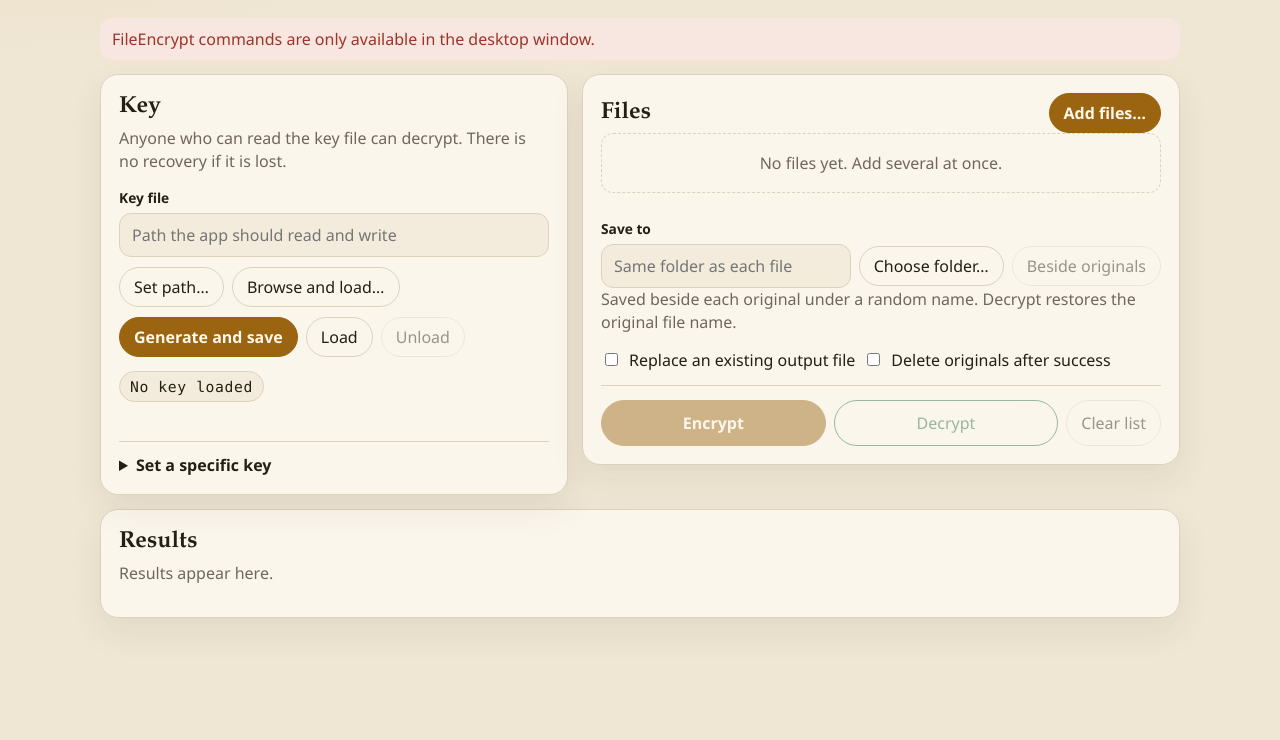
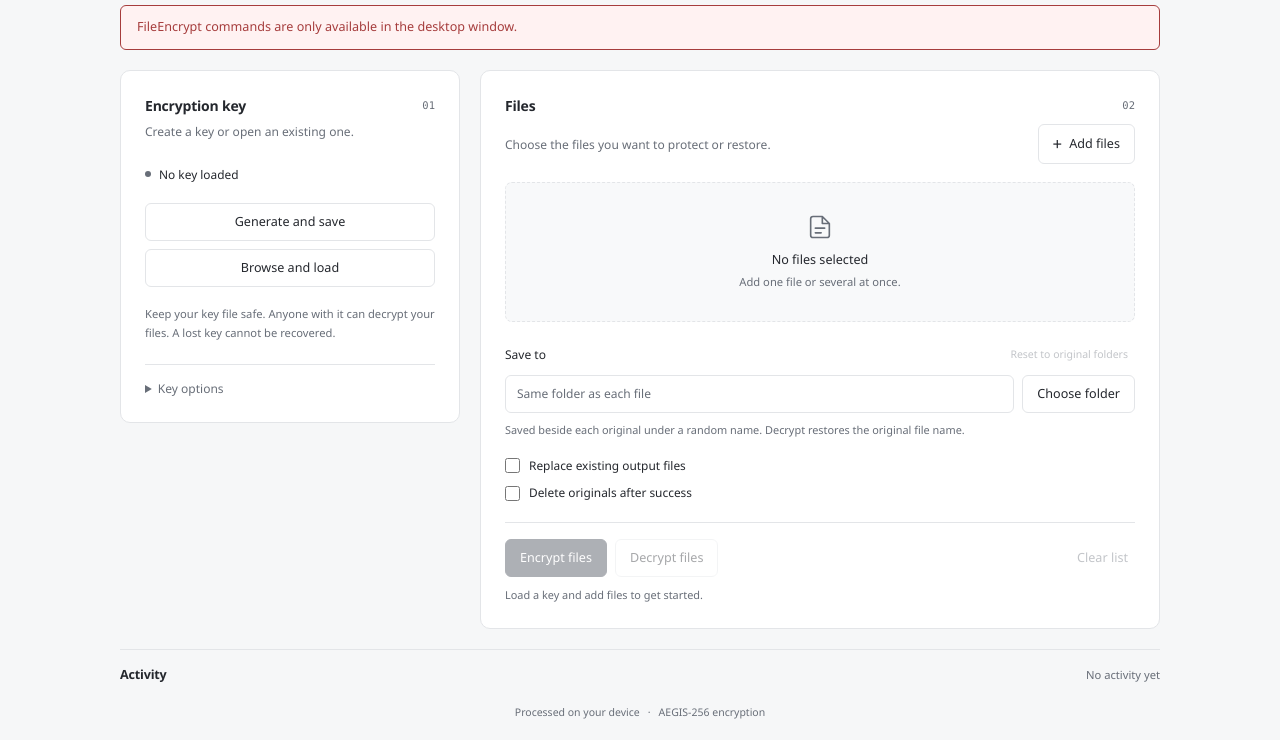
Before and after one commit to justindowding555-lgtm/FileEncrypt, a website: page src/index.html in a window 1280 px wide. Shown: the part 93-833 px from the top of the page. Before the commit the page ends 800 px from the top, so only its background shows below. Drawn offline with Linux system fonts and the light colour scheme.

Commit message:
Update design

```diff
--- a/src/index.html
+++ b/src/index.html
@@ -10,107 +10,109 @@
   <body>
     <div class="app">
       <header class="brand">
-        <span class="seal" aria-hidden="true">Fe</span>
+        <span class="brand-mark" aria-hidden="true">
+          <svg viewBox="0 0 24 24" fill="none" stroke="currentColor" stroke-width="1.6" stroke-linecap="round" stroke-linejoin="round">
+            <rect x="5" y="10" width="14" height="11" rx="2" />
+            <path d="M8 10V7a4 4 0 0 1 8 0v3M12 14v3" />
+          </svg>
+        </span>
         <div>
           <h1>FileEncrypt</h1>
-          <p class="lede">AEGIS-256 for the files you choose. The key lives in a file this window can write.</p>
+          <p class="lede">Your files. Only your key.</p>
         </div>
+        <span class="brand-note">Local file encryption</span>
       </header>
 
+      <main>
         <div id="alert" class="alert" role="alert" hidden></div>
-
         <div class="workspace">
-        <section class="panel" aria-labelledby="key-heading">
-          <h2 id="key-heading">Key</h2>
-          <p class="sub">Anyone who can read the key file can decrypt. There is no recovery if it is lost.</p>
-          <label class="field-label" for="key-path">Key file</label>
-          <div class="row">
-            <input
-              id="key-path"
-              type="text"
-              spellcheck="false"
-              autocomplete="off"
-              placeholder="Path the app should read and write"
-            />
+          <section class="panel key-panel" aria-labelledby="key-heading">
+            <div class="section-head">
+              <h2 id="key-heading">Encryption key</h2>
+              <span class="step" aria-hidden="true">01</span>
             </div>
-          <div class="row">
-            <button type="button" id="set-path">Set path…</button>
-            <button type="button" id="browse-load">Browse and load…</button>
-          </div>
-          <div class="row">
-            <button type="button" class="primary" id="generate">Generate and save</button>
-            <button type="button" id="load">Load</button>
-            <button type="button" id="unload">Unload</button>
-          </div>
+            <p class="sub section-description">Create a key or open an existing one.</p>
+            <div class="key-status">
               <p id="fingerprint" class="fingerprint" aria-live="polite">No key loaded</p>
               <p id="key-message" class="message" aria-live="polite"></p>
-
+            </div>
+            <div class="key-actions">
+              <button type="button" id="generate">Generate and save</button>
+              <button type="button" id="browse-load">Browse and load</button>
+            </div>
+            <p class="key-note">Keep your key file safe. Anyone with it can decrypt your files. A lost key cannot be recovered.</p>
+            <details class="key-options">
+              <summary>Key options</summary>
+              <div class="details-content">
+                <label class="field-label" for="key-path">Key file path</label>
+                <input id="key-path" type="text" spellcheck="false" autocomplete="off" placeholder="Choose or enter a path" />
+                <div class="row path-actions">
+                  <button type="button" id="set-path">Set path</button>
+                  <button type="button" id="load">Load</button>
+                  <button type="button" id="unload" disabled>Unload</button>
+                </div>
                 <details>
-            <summary>Set a specific key</summary>
-            <p class="sub">
-              Paste 32 bytes as 64 hex characters or standard base64. A typed key passes through this window, so prefer Generate and save.
-            </p>
+                  <summary>Use a specific key</summary>
+                  <div class="details-content">
+                    <p class="sub">Enter 64 hex characters or 32 bytes in standard base64. Prefer generating a key to keep it out of this window.</p>
                     <label class="field-label" for="key-text">Key</label>
-            <div class="row">
-              <input
-                id="key-text"
-                type="password"
-                spellcheck="false"
-                autocomplete="off"
-                autocapitalize="off"
-                autocorrect="off"
-              />
-              <button type="button" id="save-typed">Write key to file</button>
+                    <input id="key-text" type="password" spellcheck="false" autocomplete="off" autocapitalize="off" autocorrect="off" />
+                    <button type="button" class="typed-key-button" id="save-typed">Write key to file</button>
+                  </div>
+                </details>
               </div>
             </details>
           </section>
 
-        <section class="panel" aria-labelledby="files-heading">
+          <section class="panel files-panel" aria-labelledby="files-heading">
             <div class="section-head">
               <h2 id="files-heading">Files <span id="file-count"></span></h2>
-            <button type="button" class="primary" id="add-files">Add files…</button>
+              <span class="step" aria-hidden="true">02</span>
             </div>
-          <p id="file-empty" class="empty">No files yet. Add several at once.</p>
-          <ul id="file-list" class="file-list"></ul>
-
+            <div class="file-toolbar">
+              <p class="sub">Choose the files you want to protect or restore.</p>
+              <button type="button" id="add-files"><span aria-hidden="true">+</span> Add files</button>
+            </div>
+            <div id="file-empty" class="empty">
+              <svg aria-hidden="true" viewBox="0 0 24 24" fill="none" stroke="currentColor" stroke-width="1.4" stroke-linecap="round" stroke-linejoin="round">
+                <path d="M14 3H6a2 2 0 0 0-2 2v14a2 2 0 0 0 2 2h12a2 2 0 0 0 2-2V9zM14 3v6h6M8 13h8M8 17h5" />
+              </svg>
+              <p>No files selected</p>
+              <span>Add one file or several at once.</span>
+            </div>
+            <ul id="file-list" class="file-list" aria-label="Selected files"></ul>
+            <div class="output-settings">
+              <div class="section-head output-heading">
                 <label class="field-label" for="output-dir">Save to</label>
-          <div class="row">
-            <input
-              id="output-dir"
-              type="text"
-              spellcheck="false"
-              autocomplete="off"
-              placeholder="Same folder as each file"
-            />
-            <button type="button" id="choose-output">Choose folder…</button>
-            <button type="button" id="clear-output">Beside originals</button>
+                <button type="button" class="text-button" id="clear-output" disabled>Reset to original folders</button>
               </div>
-          <p id="output-hint" class="sub tight">Saved beside each original under a random name. Decrypt restores the original file name.</p>
-
+              <div class="row output-row">
+                <input id="output-dir" type="text" spellcheck="false" autocomplete="off" placeholder="Same folder as each file" aria-describedby="output-hint" />
+                <button type="button" id="choose-output">Choose folder</button>
+              </div>
+              <p id="output-hint" class="sub output-hint">Encrypted files get a random name. Decryption restores the original name.</p>
+            </div>
             <div class="checks">
-            <label class="check">
-              <input id="overwrite" type="checkbox" />
-              Replace an existing output file
-            </label>
-            <label class="check">
-              <input id="remove-original" type="checkbox" />
-              Delete originals after success
-            </label>
+              <label class="check"><input id="overwrite" type="checkbox" />Replace existing output files</label>
+              <label class="check"><input id="remove-original" type="checkbox" />Delete originals after success</label>
             </div>
-
             <div class="actions">
-            <button type="button" class="primary" id="encrypt" disabled>Encrypt</button>
-            <button type="button" class="decrypt" id="decrypt" disabled>Decrypt</button>
-            <button type="button" id="clear-files">Clear list</button>
+              <button type="button" class="primary" id="encrypt" disabled>Encrypt files</button>
+              <button type="button" id="decrypt" disabled>Decrypt files</button>
+              <button type="button" class="text-button" id="clear-files" disabled>Clear list</button>
             </div>
+            <p id="action-hint" class="action-hint" aria-live="polite">Load a key and add files to get started.</p>
           </section>
         </div>
-
-      <section class="panel" aria-labelledby="results-heading">
-        <h2 id="results-heading">Results</h2>
-        <p id="result-summary" class="sub" aria-live="polite">Results appear here.</p>
+        <section class="results-panel" aria-labelledby="results-heading">
+          <div class="section-head">
+            <h2 id="results-heading">Activity</h2>
+            <p id="result-summary" class="sub" aria-live="polite">No activity yet</p>
+          </div>
           <ul id="results" class="results"></ul>
         </section>
+      </main>
+      <footer>Processed on your device <span aria-hidden="true">&middot;</span> AEGIS-256 encryption</footer>
     </div>
   </body>
 </html>
--- a/src/main.js
+++ b/src/main.js
@@ -39,6 +39,7 @@ function clearAlert() {
 
 function applyStatus(status, updatePath) {
   state.keyLoaded = Boolean(status.keyLoaded);
+  $("fingerprint").classList.toggle("is-loaded", state.keyLoaded);
   if (updatePath && status.keyPath) {
     $("key-path").value = status.keyPath;
   }
@@ -51,8 +52,8 @@ function applyStatus(status, updatePath) {
   $("key-message").textContent =
     status.message ||
     (status.keyLoaded
-      ? "This key is in memory for encrypt and decrypt."
-      : "Create a key file, or load one you already have.");
+      ? "Ready to encrypt or decrypt your files."
+      : "Choose a key to get started.");
   renderControls();
 }
 
@@ -72,6 +73,15 @@ function renderControls() {
   $("choose-output").disabled = state.busy;
   $("clear-output").disabled = state.busy || $("output-dir").value.trim() === "";
   $("file-count").textContent = noFiles ? "" : `(${state.files.length})`;
+  $("action-hint").textContent = state.busy
+    ? "Working. Please wait…"
+    : !state.keyLoaded && noFiles
+      ? "Load a key and add files to get started."
+      : !state.keyLoaded
+        ? "Load a key to continue."
+        : noFiles
+          ? "Add files to continue."
+          : `${state.files.length} ${state.files.length === 1 ? "file" : "files"} ready to encrypt or decrypt.`;
   renderOutputHint();
 }
 
@@ -111,6 +121,7 @@ function renderFiles() {
 
     const remove = document.createElement("button");
     remove.type = "button";
+    remove.className = "text-button";
     remove.textContent = "Remove";
     remove.disabled = state.busy;
     remove.setAttribute("aria-label", `Remove ${baseName(path)}`);
--- a/src/styles.css
+++ b/src/styles.css
@@ -1,375 +1,172 @@
 :root {
-  color-scheme: dark;
-  --bg: #12140f;
-  --panel: #1c2018;
-  --inset: #10130e;
-  --line: #353b2e;
-  --text: #f4f0e6;
-  --muted: #a39b8c;
-  --brass: #e2a84a;
-  --brass-ink: #2a1d08;
-  --mint: #b7d7c3;
-  --danger: #f0a598;
-  --danger-bg: #3c2420;
-  --ok-bg: #1b2d24;
-  --fail-bg: #3c2420;
-  --shadow: 0 16px 40px rgba(0, 0, 0, 0.28);
-  --font: "Segoe UI", sans-serif;
-  --display: "Palatino Linotype", Palatino, Georgia, serif;
-  --mono: "Cascadia Mono", Consolas, "Courier New", monospace;
+  color-scheme: light;
+  --bg: #f6f7f8;
+  --panel: #ffffff;
+  --inset: #f8f9fa;
+  --line: #e3e5e8;
+  --text: #24272d;
+  --muted: #686e78;
+  --accent: #343b48;
+  --accent-hover: #202630;
+  --accent-ink: #ffffff;
+  --focus: #5d7cba;
+  --success: #287451;
+  --danger: #a63d3d;
+  --danger-bg: #fff2f2;
+  --font: "Segoe UI", -apple-system, BlinkMacSystemFont, sans-serif;
+  --mono: "Cascadia Mono", Consolas, monospace;
+  font-family: var(--font);
+  font-size: 14px;
+  font-synthesis: none;
 }
 
-@media (prefers-color-scheme: light) {
+@media (prefers-color-scheme: dark) {
   :root {
-    color-scheme: light;
-    --bg: #efe6d4;
-    --panel: #fbf6ec;
-    --inset: #f3ecdd;
-    --line: #ddd2bc;
-    --text: #241f16;
-    --muted: #6f675b;
-    --brass: #9a6410;
-    --brass-ink: #fff8ec;
-    --mint: #1d6a42;
-    --danger: #9d3428;
-    --danger-bg: #f8e6e1;
-    --ok-bg: #e7f5ec;
-    --fail-bg: #f8e6e1;
-    --shadow: 0 14px 34px rgba(80, 55, 20, 0.08);
+    color-scheme: dark;
+    --bg: #151719;
+    --panel: #1c1e21;
+    --inset: #202326;
+    --line: #34373c;
+    --text: #e9eaed;
+    --muted: #a0a5af;
+    --accent: #e1e5ec;
+    --accent-hover: #ffffff;
+    --accent-ink: #202630;
+    --focus: #94b5f5;
+    --success: #81c7a1;
+    --danger: #f2aaaa;
+    --danger-bg: #322326;
   }
 }
 
-* {
-  box-sizing: border-box;
+* { box-sizing: border-box; }
+[hidden] { display: none !important; }
+body { margin: 0; min-height: 100vh; background: var(--bg); color: var(--text); line-height: 1.5; }
+button, input { font: inherit; color: inherit; }
+button {
+  display: inline-flex;
+  align-items: center;
+  justify-content: center;
+  gap: 7px;
+  min-height: 38px;
+  padding: 8px 14px;
+  border: 1px solid var(--line);
+  border-radius: 6px;
+  background: var(--panel);
+  font-size: 0.9rem;
+  font-weight: 500;
+  line-height: 1.3;
+  cursor: pointer;
+  transition: background-color 120ms ease, border-color 120ms ease;
 }
+button:hover:not(:disabled) { background: var(--inset); border-color: var(--muted); }
+button:disabled { opacity: 0.4; cursor: not-allowed; }
+button:focus-visible, input:focus-visible, summary:focus-visible { outline: 2px solid var(--focus); outline-offset: 3px; }
+button.primary { background: var(--accent); border-color: var(--accent); color: var(--accent-ink); }
+button.primary:hover:not(:disabled) { background: var(--accent-hover); border-color: var(--accent-hover); }
+.text-button { background: transparent; border-color: transparent; color: var(--muted); padding-inline: 6px; }
+.text-button:hover:not(:disabled) { border-color: transparent; color: var(--text); }
+.app { width: min(1040px, calc(100% - 64px)); margin: 0 auto; padding: 28px 0 20px; }
+.brand { display: flex; align-items: center; gap: 12px; margin-bottom: 24px; }
+.brand-mark { display: grid; place-items: center; width: 42px; height: 42px; border: 1px solid var(--line); border-radius: 10px; background: var(--panel); }
+.brand-mark svg { width: 23px; height: 23px; }
+h1, h2 { margin: 0; font-weight: 600; }
+h1 { font-size: 1.3rem; letter-spacing: -0.04em; }
+h2 { font-size: 1rem; letter-spacing: -0.015em; }
+.lede { margin: 1px 0 0; color: var(--muted); font-size: 0.86rem; }
+.brand-note { margin-left: auto; color: var(--muted); font-size: 0.8rem; }
+.workspace { display: grid; grid-template-columns: minmax(260px, 0.85fr) minmax(0, 1.7fr); gap: 20px; align-items: start; }
+.panel { min-width: 0; background: var(--panel); border: 1px solid var(--line); border-radius: 10px; padding: 24px; }
+.section-head { display: flex; align-items: center; justify-content: space-between; gap: 12px; }
+.step { color: var(--muted); font-family: var(--mono); font-size: 0.75rem; }
+.sub, .message { color: var(--muted); font-size: 0.86rem; line-height: 1.6; }
+.sub { margin: 6px 0 0; }
+.section-description { margin-bottom: 24px; }
+.key-status { margin-bottom: 20px; }
+.fingerprint { margin: 0; font-size: 0.85rem; font-weight: 500; overflow-wrap: anywhere; }
+.fingerprint::before { content: ""; display: inline-block; width: 6px; height: 6px; margin-right: 8px; margin-bottom: 2px; border-radius: 50%; background: var(--muted); }
+.fingerprint.is-loaded::before { background: var(--success); }
+.message { margin: 6px 0 0; overflow-wrap: anywhere; }
+.message:empty { display: none; }
+.key-actions { display: grid; gap: 8px; }
+.key-note { color: var(--muted); font-size: 0.8rem; line-height: 1.65; margin: 18px 0 22px; }
+details { border-top: 1px solid var(--line); padding-top: 15px; }
+details details { margin-top: 18px; }
+summary { color: var(--muted); font-size: 0.86rem; cursor: pointer; }
+summary:hover { color: var(--text); }
+.details-content { padding-top: 16px; }
+.details-content .sub { margin: 0 0 14px; }
+.field-label { display: block; margin-bottom: 7px; font-size: 0.86rem; font-weight: 500; }
+input[type="text"], input[type="password"] { width: 100%; min-width: 0; padding: 9px 11px; border: 1px solid var(--line); border-radius: 6px; background: var(--panel); font-size: 0.86rem; line-height: 1.5; }
+input::placeholder { color: var(--muted); opacity: 1; }
+.row { display: flex; flex-wrap: wrap; align-items: center; gap: 8px; }
+.path-actions { margin-top: 8px; }
+.path-actions button { flex: 1; padding-inline: 8px; }
+.typed-key-button { margin-top: 8px; width: 100%; }
+.file-toolbar { display: flex; align-items: center; justify-content: space-between; gap: 16px; margin: 8px 0 18px; }
+.file-toolbar .sub { margin: 0; }
+#add-files { flex-shrink: 0; }
+#add-files span { font-size: 1.2rem; font-weight: 400; }
+.empty { display: flex; flex-direction: column; align-items: center; justify-content: center; min-height: 140px; padding: 24px; border: 1px dashed var(--line); border-radius: 7px; background: var(--inset); text-align: center; }
+.empty svg { width: 28px; height: 28px; color: var(--muted); margin-bottom: 10px; }
+.empty p { margin: 0 0 4px; font-size: 0.9rem; font-weight: 500; }
+.empty span { color: var(--muted); font-size: 0.8rem; }
+.file-list, .results { list-style: none; margin: 0; padding: 0; }
+.file-list { max-height: 230px; overflow: auto; }
+.file-list:empty, .results:empty { display: none; }
+.file-row, .result { display: flex; align-items: center; gap: 12px; padding: 13px 0; border-bottom: 1px solid var(--line); }
+.file-row:first-child { padding-top: 0; }
+.file-row:last-child, .result:last-child { border-bottom: 0; }
+.file-row button { flex-shrink: 0; }
+.file-text, .result-text { min-width: 0; flex: 1; }
+.file-name, .result-title { font-size: 0.9rem; font-weight: 500; overflow: hidden; text-overflow: ellipsis; white-space: nowrap; }
+.file-path, .result-msg { margin-top: 3px; font-size: 0.8rem; color: var(--muted); overflow-wrap: anywhere; }
+.output-settings { margin-top: 20px; }
+.output-heading { margin-bottom: 7px; }
+.output-heading .field-label { margin: 0; }
+.output-heading button { min-height: 26px; font-size: 0.75rem; padding-block: 3px; }
+.output-row { flex-wrap: nowrap; }
+.output-row input { flex: 1; }
+.output-row button { flex-shrink: 0; }
+.output-hint { font-size: 0.78rem; overflow-wrap: anywhere; margin-top: 8px; }
+.checks { display: flex; flex-direction: column; gap: 10px; margin-top: 18px; }
+.check { display: flex; gap: 9px; align-items: center; font-size: 0.85rem; cursor: pointer; }
+input[type="checkbox"] { width: 15px; height: 15px; margin: 0; flex-shrink: 0; accent-color: var(--accent); }
+.actions { display: flex; flex-wrap: wrap; gap: 8px; margin-top: 20px; padding-top: 16px; border-top: 1px solid var(--line); }
+.actions .text-button { margin-left: auto; }
+.action-hint { color: var(--muted); font-size: 0.78rem; margin: 10px 0 0; }
+.results-panel { margin-top: 20px; padding: 16px 0 0; border-top: 1px solid var(--line); }
+.results-panel h2 { font-size: 0.9rem; }
+.results-panel .sub { margin: 0; font-size: 0.8rem; }
+.results:not(:empty) { margin-top: 12px; }
+.result { align-items: flex-start; }
+.result::before { display: grid; place-items: center; flex-shrink: 0; width: 20px; height: 20px; border: 1px solid currentColor; border-radius: 50%; font-size: 0.75rem; }
+.result.ok::before { content: "\2713"; color: var(--success); }
+.result.fail::before { content: "!"; color: var(--danger); }
+.alert { margin-bottom: 20px; border: 1px solid var(--danger); border-radius: 6px; padding: 12px 16px; background: var(--danger-bg); color: var(--danger); font-size: 0.9rem; overflow-wrap: anywhere; }
+footer { display: flex; justify-content: center; gap: 8px; margin-top: 20px; color: var(--muted); font-size: 0.75rem; }
 
-body {
-  margin: 0;
-  min-height: 100vh;
-  color: var(--text);
-  font-family: var(--font);
-  background:
-    radial-gradient(900px 420px at 0% -10%, rgba(226, 168, 74, 0.14), transparent 55%),
-    var(--bg);
+@media (max-width: 900px) {
+  .app { width: calc(100% - 40px); padding-top: 24px; }
+  .workspace { gap: 16px; grid-template-columns: minmax(240px, 0.9fr) minmax(0, 1.6fr); }
+  .panel { padding: 20px; }
+  .file-toolbar { align-items: flex-start; }
 }
-
-button,
-input {
-  font: inherit;
-  color: inherit;
+@media (max-width: 700px) {
+  .app { width: calc(100% - 32px); }
+  .brand { margin-bottom: 24px; }
+  .brand-note { display: none; }
+  .workspace { grid-template-columns: minmax(0, 1fr); }
+  .key-actions { grid-template-columns: repeat(2, minmax(0, 1fr)); }
+  .section-description { margin-bottom: 18px; }
 }
-
-button {
-  border: 1px solid var(--line);
-  background: transparent;
-  border-radius: 999px;
-  padding: 8px 14px;
-  cursor: pointer;
+@media (max-width: 400px) {
+  .panel { padding: 16px; }
+  .file-toolbar { flex-wrap: wrap; gap: 10px; }
+  .output-row { flex-wrap: wrap; }
+  .output-row input { flex-basis: 100%; }
+  .actions .text-button { margin-left: 0; }
 }
-
-button:hover:not(:disabled) {
-  border-color: var(--brass);
+@media (prefers-reduced-motion: reduce) {
+  button { transition: none; }
 }
-
-button:disabled {
-  opacity: 0.45;
-  cursor: not-allowed;
-}
-
-button:focus-visible,
-input:focus-visible,
-summary:focus-visible {
-  outline: 2px solid var(--brass);
-  outline-offset: 2px;
-}
-
-.primary {
-  background: var(--brass);
-  border-color: var(--brass);
-  color: var(--brass-ink);
-  font-weight: 600;
-}
-
-.decrypt {
-  border-color: var(--mint);
-  color: var(--mint);
-}
-
-.app {
-  width: min(1080px, calc(100% - 32px));
-  margin: 0 auto;
-  padding: 28px 0 48px;
-}
-
-.workspace {
-  display: grid;
-  grid-template-columns: minmax(300px, 0.9fr) minmax(380px, 1.15fr);
-  gap: 14px;
-  align-items: start;
-  margin-top: 14px;
-}
-
-.workspace .panel {
-  margin-top: 0;
-}
-
-.brand {
-  display: flex;
-  gap: 14px;
-  align-items: center;
-  margin-bottom: 18px;
-}
-
-.seal {
-  width: 48px;
-  height: 48px;
-  flex: none;
-  display: grid;
-  place-items: center;
-  border-radius: 14px;
-  background: #e2a84a;
-  color: #2a1d08;
-  font-family: var(--display);
-  font-weight: 700;
-  letter-spacing: -0.04em;
-}
-
-h1,
-h2 {
-  font-family: var(--display);
-  font-weight: 600;
-  margin: 0;
-}
-
-h1 {
-  font-size: 2rem;
-  letter-spacing: -0.03em;
-}
-
-h2 {
-  font-size: 1.45rem;
-}
-
-.lede,
-.sub,
-.message {
-  color: var(--muted);
-  line-height: 1.45;
-}
-
-.lede {
-  margin: 4px 0 0;
-}
-
-.panel {
-  background: var(--panel);
-  border: 1px solid var(--line);
-  border-radius: 18px;
-  padding: 18px;
-  margin-top: 14px;
-  box-shadow: var(--shadow);
-}
-
-.sub {
-  margin: 6px 0 14px;
-}
-
-.sub.tight {
-  margin-top: 0;
-}
-
-.section-head {
-  display: flex;
-  justify-content: space-between;
-  gap: 12px;
-  align-items: center;
-}
-
-.field-label {
-  display: block;
-  margin-bottom: 6px;
-  font-size: 0.86rem;
-  font-weight: 600;
-}
-
-.row,
-.checks {
-  display: flex;
-  flex-wrap: wrap;
-  gap: 8px;
-  align-items: center;
-}
-
-.row + .row,
-.fingerprint,
-.checks {
-  margin-top: 10px;
-}
-
-input[type="text"],
-input[type="password"] {
-  flex: 1 1 240px;
-  min-width: 0;
-  background: var(--inset);
-  border: 1px solid var(--line);
-  border-radius: 12px;
-  padding: 10px 12px;
-}
-
-.fingerprint {
-  display: inline-block;
-  margin: 14px 0 0;
-  padding: 6px 10px;
-  border-radius: 999px;
-  background: var(--inset);
-  border: 1px solid var(--line);
-  font-family: var(--mono);
-  font-size: 0.92rem;
-  letter-spacing: 0.04em;
-}
-
-.message {
-  min-height: 1.2em;
-  margin: 6px 0 0;
-}
-
-details {
-  margin-top: 14px;
-  padding-top: 12px;
-  border-top: 1px solid var(--line);
-}
-
-summary {
-  cursor: pointer;
-  font-weight: 600;
-}
-
-.check {
-  display: flex;
-  gap: 8px;
-  align-items: center;
-}
-
-.file-list,
-.results {
-  list-style: none;
-  margin: 0;
-  padding: 0;
-  display: flex;
-  flex-direction: column;
-  gap: 8px;
-}
-
-.file-list {
-  max-height: 220px;
-  overflow: auto;
-  margin: 0 0 14px;
-}
-
-.actions {
-  display: flex;
-  flex-wrap: wrap;
-  gap: 8px;
-  margin-top: 14px;
-  padding-top: 14px;
-  border-top: 1px solid var(--line);
-}
-
-.actions .primary,
-.actions .decrypt {
-  flex: 1 1 140px;
-  padding: 11px 16px;
-}
-
-.file-row,
-.result {
-  display: flex;
-  gap: 12px;
-  align-items: center;
-  background: var(--inset);
-  border: 1px solid var(--line);
-  border-radius: 12px;
-  padding: 8px 10px;
-}
-
-.file-text,
-.result-text {
-  min-width: 0;
-  flex: 1;
-}
-
-.file-name,
-.result-title {
-  font-weight: 600;
-  overflow: hidden;
-  text-overflow: ellipsis;
-  white-space: nowrap;
-}
-
-.file-path,
-.result-msg {
-  color: var(--muted);
-  font-size: 0.86rem;
-  overflow: hidden;
-  text-overflow: ellipsis;
-  white-space: nowrap;
-}
-
-.result.ok {
-  background: var(--ok-bg);
-}
-
-.result.fail {
-  background: var(--fail-bg);
-}
-
-.empty {
-  margin: 0 0 12px;
-  padding: 18px 12px;
-  border: 1px dashed var(--line);
-  border-radius: 12px;
-  color: var(--muted);
-  text-align: center;
-}
-
-.alert {
-  margin-top: 14px;
-  padding: 10px 12px;
-  border-radius: 12px;
-  background: var(--danger-bg);
-  color: var(--danger);
-}
-
-code {
-  font-family: var(--mono);
-  font-size: 0.92em;
-}
-
-#file-count {
-  color: var(--muted);
-  font-family: var(--font);
-  font-size: 0.95rem;
-  font-weight: 500;
-}
-
-@media (max-width: 860px) {
-  .app {
-    width: min(100% - 20px, 1080px);
-    padding-top: 18px;
-  }
-
-  .workspace {
-    grid-template-columns: 1fr;
-  }
-
-  h1 {
-    font-size: 1.7rem;
-  }
-
-  .section-head,
-  .file-row,
-  .result {
-    align-items: stretch;
-    flex-direction: column;
-  }
-}
```
Lines whose indentation alone changed are shown as unchanged.
